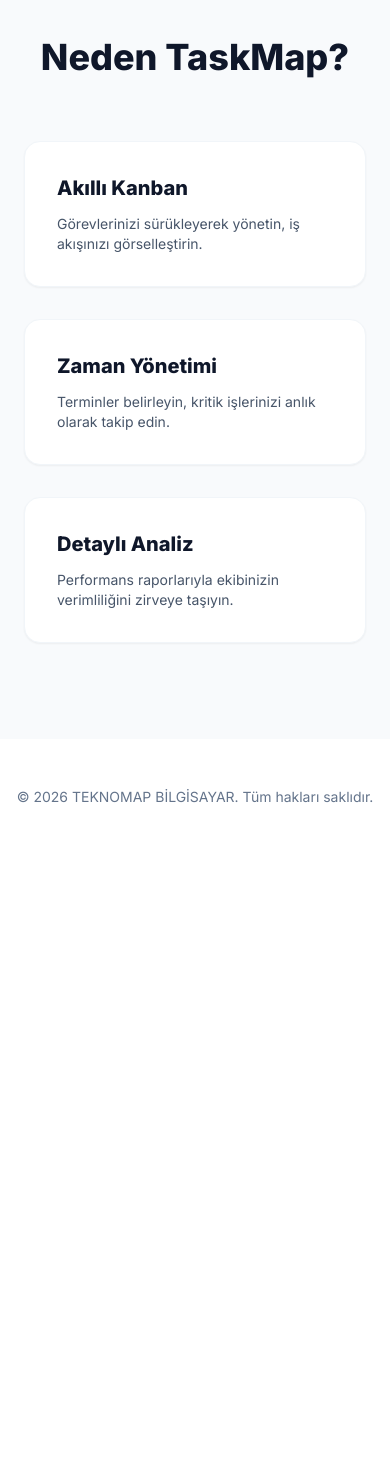
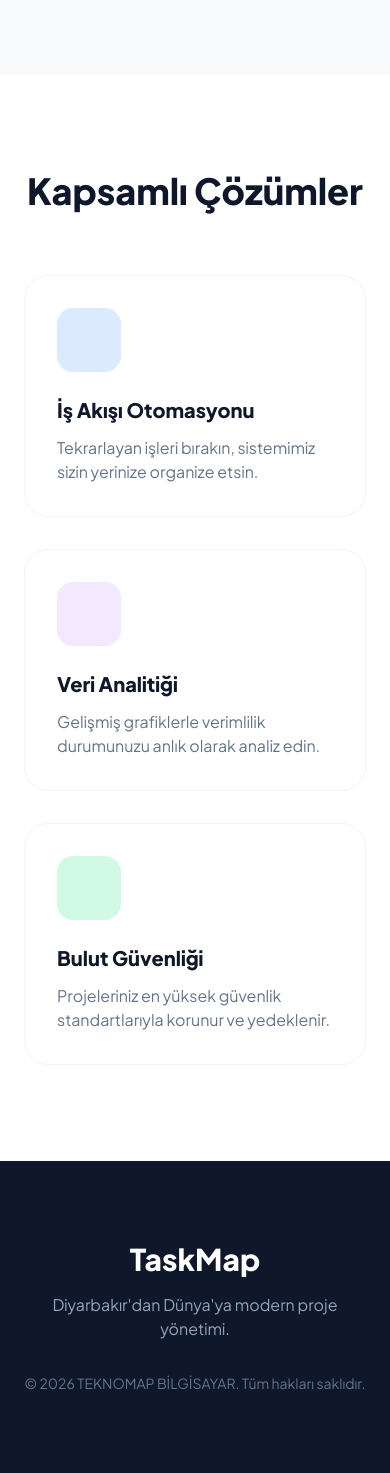
Before and after one commit to miran4726/taskmap, a Flask app: page / in a window 390 px wide; the page is wider, and only the part inside the window is pictured. Shown: the part 1937-3410 px from the top of that part. Before the commit the page ends 2740 px from the top of that part, so only its background shows below. Run offline with Flask 3, Linux system fonts and the light colour scheme; some libraries are stand-ins or nearby versions.

Commit message:
Revamp index.html with new title and layout
Updated the title and styling of the index page, modified the navigation bar, and enhanced the hero section with new content and images.

```diff
--- a/templates/index.html
+++ b/templates/index.html
@@ -3,77 +3,86 @@
 <head>
     <meta charset="UTF-8">
     <meta name="viewport" content="width=device-width, initial-scale=1.0">
-    <title>TaskMap | Profesyonel Proje Yönetimi</title>
+    <title>TaskMap | Geleceğin Proje Yönetimi</title>
     <script src="https://cdn.tailwindcss.com"></script>
-    <link href="https://fonts.googleapis.com/css2?family=Inter:wght@300;400;600;800&display=swap" rel="stylesheet">
-    <style>
-        body { font-family: 'Inter', sans-serif; }
-    </style>
+    <link href="https://fonts.googleapis.com/css2?family=Plus+Jakarta+Sans:wght@200;400;600;800&display=swap" rel="stylesheet">
+    <style>body { font-family: 'Plus Jakarta Sans', sans-serif; }</style>
 </head>
 <body class="bg-white text-slate-900">
 
     <!-- Navbar -->
-    <nav class="max-w-7xl mx-auto flex justify-between items-center py-8 px-6">
-        <div class="text-3xl font-extrabold tracking-tighter text-blue-900">Task<span class="text-blue-600">Map</span></div>
-        <div class="flex items-center gap-6 text-sm font-semibold text-slate-600">
+    <nav class="sticky top-0 bg-white/80 backdrop-blur-md z-50 border-b border-slate-100">
+        <div class="max-w-7xl mx-auto flex justify-between items-center py-6 px-6">
+            <div class="text-2xl font-extrabold text-blue-900">Task<span class="text-blue-600">Map</span></div>
+            <div class="flex items-center gap-8 font-semibold text-slate-600">
                 <a href="#tanitim" class="hover:text-blue-600">Tanıtım</a>
                 <a href="#ozellikler" class="hover:text-blue-600">Özellikler</a>
-            <a href="/login" class="px-5 py-2 hover:bg-slate-50 rounded-full transition">Giriş Yap</a>
-            <a href="/login" class="px-6 py-2.5 bg-blue-600 text-white rounded-full shadow-lg hover:bg-blue-700 transition">Ücretsiz Başla</a>
+                <a href="/login" class="hover:text-blue-600">Giriş Yap</a>
+                <a href="/login" class="bg-slate-900 text-white px-6 py-2.5 rounded-full hover:bg-slate-700 transition">Ücretsiz Başla</a>
+            </div>
         </div>
     </nav>
 
     <!-- Hero -->
-    <header class="max-w-7xl mx-auto py-20 px-6 text-center">
-        <h1 class="text-7xl font-extrabold mb-8 tracking-tight text-slate-900">
-            Ekibinizin Potansiyelini <br><span class="text-blue-600">TaskMap ile Ortaya Çıkarın.</span>
-        </h1>
-        <p class="text-xl text-slate-500 max-w-2xl mx-auto mb-12">
-            Karmaşık iş süreçlerini basit, sürdürülebilir ve verimli bir yapıya dönüştürün. TaskMap, modern çalışma disiplini için geliştirildi.
-        </p>
-        <a href="#tanitim" class="px-10 py-4 bg-slate-900 text-white rounded-xl font-bold hover:bg-slate-800 transition">Hemen Keşfet</a>
+    <header class="max-w-7xl mx-auto py-20 px-6 grid grid-cols-1 md:grid-cols-2 gap-12 items-center">
+        <div>
+            <span class="text-blue-600 font-bold tracking-widest uppercase text-sm">2026'nın En İyi Yazılımı</span>
+            <h1 class="text-6xl font-extrabold mt-4 mb-6 leading-tight">Projelerinizi <span class="text-blue-600">Sanat Eserine</span> Dönüştürün.</h1>
+            <p class="text-lg text-slate-500 mb-8">Ekip çalışmasını bir üst seviyeye taşıyın. Karmaşayı bitirin, net hedeflere odaklanın.</p>
+            <a href="#tanitim" class="bg-blue-600 text-white px-8 py-4 rounded-xl font-bold text-lg hover:bg-blue-700 transition shadow-xl shadow-blue-200">Projeye Başla</a>
+        </div>
+        <div class="rounded-3xl overflow-hidden shadow-2xl">
+            <img src="https://images.unsplash.com/photo-1551288049-bebda4e38f71?auto=format&fit=crop&q=80&w=800" alt="Modern Proje Paneli">
+        </div>
     </header>
 
-    <!-- Tanıtım Bölümü -->
-    <section id="tanitim" class="max-w-6xl mx-auto py-20 px-6">
-        <div class="bg-gradient-to-br from-blue-50 to-white border border-blue-100 rounded-3xl p-16 text-center">
-            <h2 class="text-4xl font-extrabold mb-8">TaskMap Hakkında</h2>
-            <p class="text-lg text-slate-600 leading-relaxed max-w-3xl mx-auto mb-10">
-                TaskMap, yalnızca bir görev takip aracı değildir. Projelerinizi görselleştirmenizi, ekip içi iletişimi tek bir noktadan yönetmenizi ve hedeflerinize odaklanmanızı sağlayan kapsamlı bir işletim sistemidir. Kanban metodolojisi ile uyumlu, esnek ve modüler yapımız sayesinde her sektörden işletmeye tam uyum sağlar.
+    <!-- Tanıtım & Görsel Vitrin -->
+    <section id="tanitim" class="bg-slate-50 py-24 px-6">
+        <div class="max-w-7xl mx-auto grid grid-cols-1 md:grid-cols-2 gap-16 items-center">
+            <div class="rounded-3xl overflow-hidden shadow-xl border-4 border-white">
+                <img src="https://images.unsplash.com/photo-1542744094-24638d54bb95?auto=format&fit=crop&q=80&w=800" alt="Ekip Çalışması">
+            </div>
+            <div>
+                <h2 class="text-4xl font-extrabold mb-6">Tanıtım: Neden TaskMap?</h2>
+                <p class="text-slate-600 text-lg mb-6 leading-relaxed">
+                    İş dünyası hızlanıyor, sizin de hızlanmanız gerekiyor. TaskMap, sürükle-bırak Kanban arayüzü ile görev yönetimini bir deneyime dönüştürür. Ekip üyelerinizin neyi, ne zaman yapacağını anlık olarak takip edin.
                 </p>
-            <div class="flex justify-center gap-8 text-blue-700 font-semibold border-t border-blue-100 pt-10">
-                <div class="flex items-center gap-2"><span>✓ Sınırsız Proje Takibi</span></div>
-                <div class="flex items-center gap-2"><span>✓ Gerçek Zamanlı İşbirliği</span></div>
-                <div class="flex items-center gap-2"><span>✓ 7/24 Teknik Destek</span></div>
+                <ul class="space-y-4 font-semibold text-slate-800">
+                    <li class="flex items-center gap-3">✅ Esnek Kanban Panoları</li>
+                    <li class="flex items-center gap-3">✅ Gerçek Zamanlı Raporlama</li>
+                    <li class="flex items-center gap-3">✅ Sınırsız Proje ve Ekip Desteği</li>
+                </ul>
             </div>
         </div>
     </section>
 
-    <!-- Özellikler Bölümü -->
-    <section id="ozellikler" class="bg-slate-50 py-24 px-6">
-        <div class="max-w-6xl mx-auto">
-            <h2 class="text-4xl font-extrabold text-center mb-16">Neden TaskMap?</h2>
+    <!-- Özellikler -->
+    <section id="ozellikler" class="py-24 px-6 max-w-7xl mx-auto">
+        <h2 class="text-4xl font-extrabold text-center mb-16">Kapsamlı Çözümler</h2>
         <div class="grid grid-cols-1 md:grid-cols-3 gap-8">
-                <!-- Kartlar -->
-                <div class="p-8 bg-white rounded-2xl shadow-sm border border-slate-100">
-                    <h3 class="text-xl font-bold mb-3">Akıllı Kanban</h3>
-                    <p class="text-slate-600 text-sm">Görevlerinizi sürükleyerek yönetin, iş akışınızı görselleştirin.</p>
+            <div class="p-8 border border-slate-100 rounded-3xl hover:shadow-2xl transition">
+                <div class="w-16 h-16 bg-blue-100 rounded-2xl mb-6"></div>
+                <h3 class="text-xl font-bold mb-3">İş Akışı Otomasyonu</h3>
+                <p class="text-slate-500">Tekrarlayan işleri bırakın, sistemimiz sizin yerinize organize etsin.</p>
             </div>
-                <div class="p-8 bg-white rounded-2xl shadow-sm border border-slate-100">
-                    <h3 class="text-xl font-bold mb-3">Zaman Yönetimi</h3>
-                    <p class="text-slate-600 text-sm">Terminler belirleyin, kritik işlerinizi anlık olarak takip edin.</p>
+            <div class="p-8 border border-slate-100 rounded-3xl hover:shadow-2xl transition">
+                <div class="w-16 h-16 bg-purple-100 rounded-2xl mb-6"></div>
+                <h3 class="text-xl font-bold mb-3">Veri Analitiği</h3>
+                <p class="text-slate-500">Gelişmiş grafiklerle verimlilik durumunuzu anlık olarak analiz edin.</p>
             </div>
-                <div class="p-8 bg-white rounded-2xl shadow-sm border border-slate-100">
-                    <h3 class="text-xl font-bold mb-3">Detaylı Analiz</h3>
-                    <p class="text-slate-600 text-sm">Performans raporlarıyla ekibinizin verimliliğini zirveye taşıyın.</p>
-                </div>
+            <div class="p-8 border border-slate-100 rounded-3xl hover:shadow-2xl transition">
+                <div class="w-16 h-16 bg-emerald-100 rounded-2xl mb-6"></div>
+                <h3 class="text-xl font-bold mb-3">Bulut Güvenliği</h3>
+                <p class="text-slate-500">Projeleriniz en yüksek güvenlik standartlarıyla korunur ve yedeklenir.</p>
             </div>
         </div>
     </section>
 
     <!-- Footer -->
-    <footer class="py-12 text-center text-slate-500 text-sm">
-        <p>&copy; 2026 TEKNOMAP BİLGİSAYAR. Tüm hakları saklıdır.</p>
+    <footer class="bg-slate-900 text-white py-20 px-6 text-center">
+        <div class="text-3xl font-extrabold mb-4">TaskMap</div>
+        <p class="text-slate-400 mb-8">Diyarbakır'dan Dünya'ya modern proje yönetimi.</p>
+        <p class="text-sm text-slate-500">&copy; 2026 TEKNOMAP BİLGİSAYAR. Tüm hakları saklıdır.</p>
     </footer>
 
 </body>
```
Lines whose indentation alone changed are shown as unchanged.
